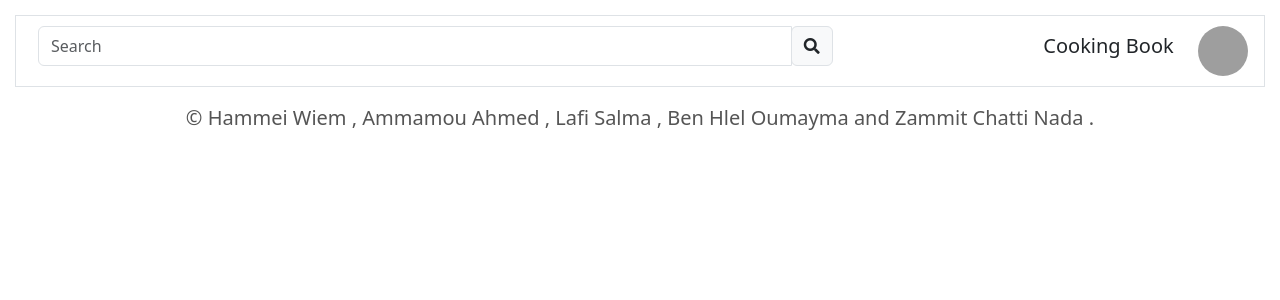
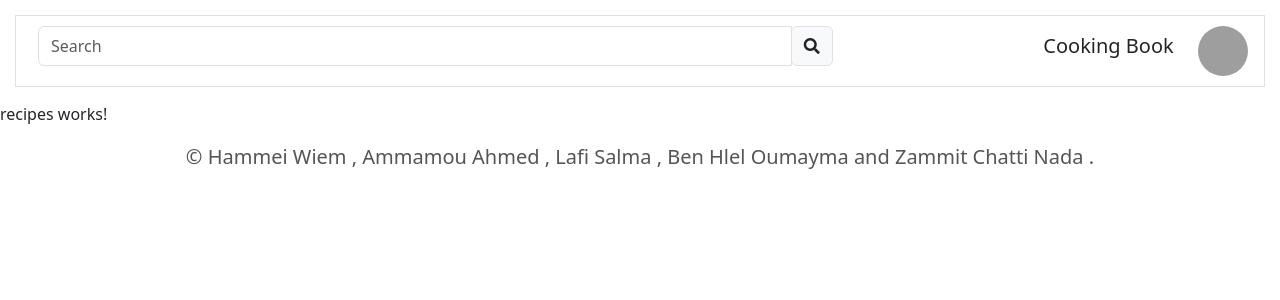
Before and after one commit to Ahmed-Amamou/CookingBook, an Angular app in the folder CookingBook/: page / in a window 1280 px wide. Shown: the top 300 px of the page. Built offline with nearby package versions, Linux system fonts and the light colour scheme; grey boxes are pictures that could not be loaded.

Commit message:
just changed the logo haha

```diff
--- a/CookingBook/src/app/app.component.html
+++ b/CookingBook/src/app/app.component.html
@@ -1,2 +1,3 @@
 <app-header></app-header>
+<app-recipes></app-recipes>
 <app-footer></app-footer>
```
